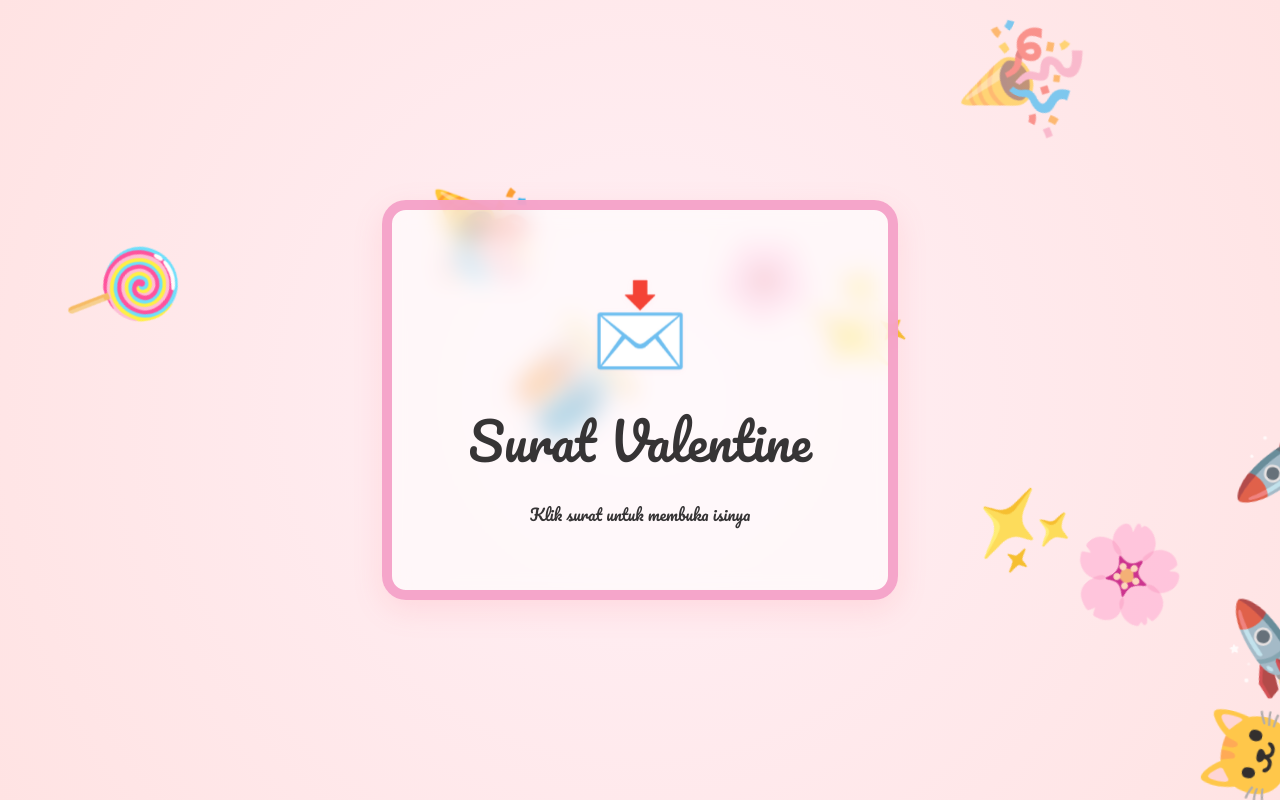
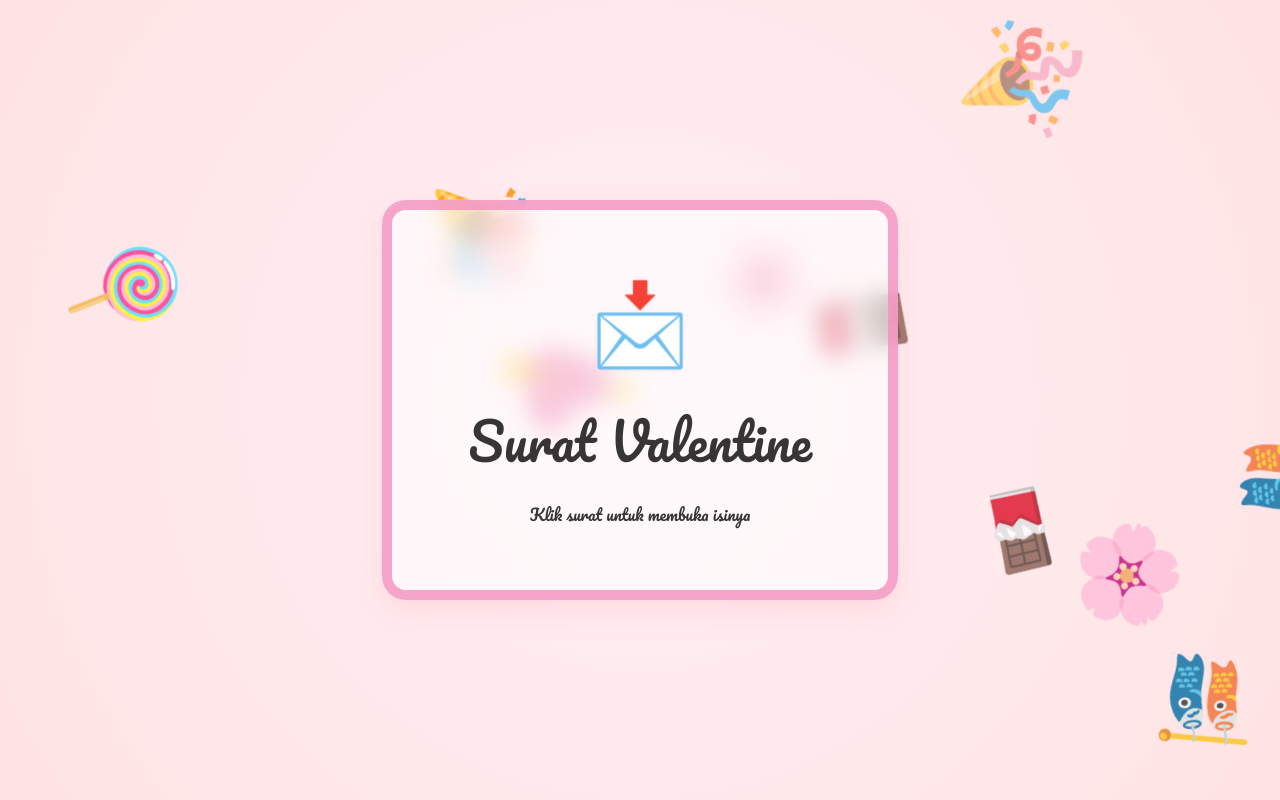
Before and after one commit to SchrodingerFields/Valentine-felicia-2026, a React (Vite) app: page / in a window 1280 px wide. Built offline with nearby package versions, Linux system fonts and the light colour scheme.

Commit message:
valentine-web-revisi-kedua

```diff
--- a/src/App.jsx
+++ b/src/App.jsx
@@ -44,7 +44,7 @@ function App() {
     {[...Array(20)].map((_, i) => (
       <span key={i} className="floating-emoji" style={{ '--i': i, left: `${Math.random() * 100}%`,
       animationDelay: `${Math.random() * 5}s`}}>
-        {['🐱‍🚀', '🎉', '✨', '🌸', '🍭', '🎏'][i % 6]}
+        {['🎏', '🎉', '🍫', '🌸', '🍭', '💘'][i % 6]}
       </span>
     ))}
   </div>
```
